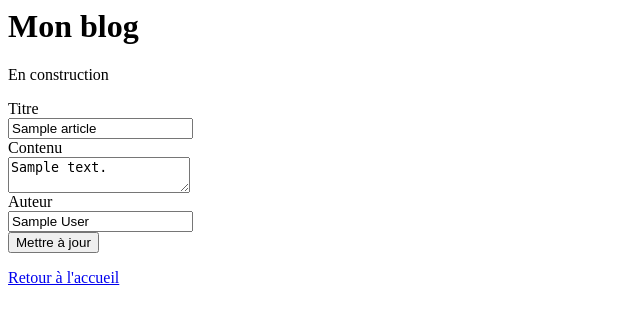
After one commit to Fizzy-59/tutp_blog_poo, a PHP site: template templates/edit_article.php in a window 1280 px wide. The commit adds this page. Shown: the top 324 px of the page, without its empty margins (0-640 px from the left). Run offline with PHP 8.4, Linux system fonts and the light colour scheme; the template is opened without the code that fills it: most values are stand-ins (such as "Sample title", 1, 10 or a date in 2020).

Commit message:
[19] Modify Article {DONE}

```diff
--- a/config/Router.php
+++ b/config/Router.php
@@ -23,8 +23,6 @@ class Router
 
     public function run()
     {
-        $this->request->getSession()->set('test', 'value');
-        var_dump($this->request->getSession()->get('test'));
         $route = $this->request->getGet()->get('route');
         try{
             if(isset($route))
@@ -34,6 +32,9 @@ class Router
                 }
                 elseif ($route === 'addArticle'){
                     $this->backController->addArticle($this->request->getPost());
+                }
+                elseif ($route === 'editArticle'){
+                    $this->backController->editArticle($this->request->getPost(), $this->request->getGet()->get('articleId'));
                 }
                 else{
                     $this->errorController->errorNotFound();
--- /dev/null
+++ b/templates/edit_article.php
@@ -0,0 +1,15 @@
+<?php $this->title = "Modifier l'article"; ?>
+<h1>Mon blog</h1>
+<p>En construction</p>
+<div>
+    <form method="post" action="../public/index.php?route=editArticle&articleId=<?= htmlspecialchars($article->getId()); ?>">
+        <label for="title">Titre</label><br>
+        <input type="text" id="title" name="title" value="<?= htmlspecialchars($article->getTitle()); ?>"><br>
+        <label for="content">Contenu</label><br>
+        <textarea id="content" name="content"><?= htmlspecialchars($article->getContent()); ?></textarea><br>
+        <label for="author">Auteur</label><br>
+        <input type="text" id="author" name="author" value="<?= htmlspecialchars($article->getAuthor()); ?>"><br>
+        <input type="submit" value="Mettre à jour" id="submit" name="submit">
+    </form>
+    <a href="../public/index.php">Retour à l'accueil</a>
+</div>
--- a/templates/single.php
+++ b/templates/single.php
@@ -6,6 +6,10 @@
     <p><?= htmlspecialchars($article->getContent());?></p>
     <p><?= htmlspecialchars($article->getAuthor());?></p>
     <p>Créé le : <?= htmlspecialchars($article->getCreatedAt());?></p>
+</div>
+<br>
+<div class="actions">
+    <a href="../public/index.php?route=editArticle&articleId=<?= $article->getId(); ?>">Modifier</a>
 </div>
 <br>
 <a href="../public/index.php">Retour à l'accueil</a>
```
Also changed, not shown: src/controller/BackController.php (+13 -0 lines), src/dao/ArticleDAO.php (+10 -36 lines).
